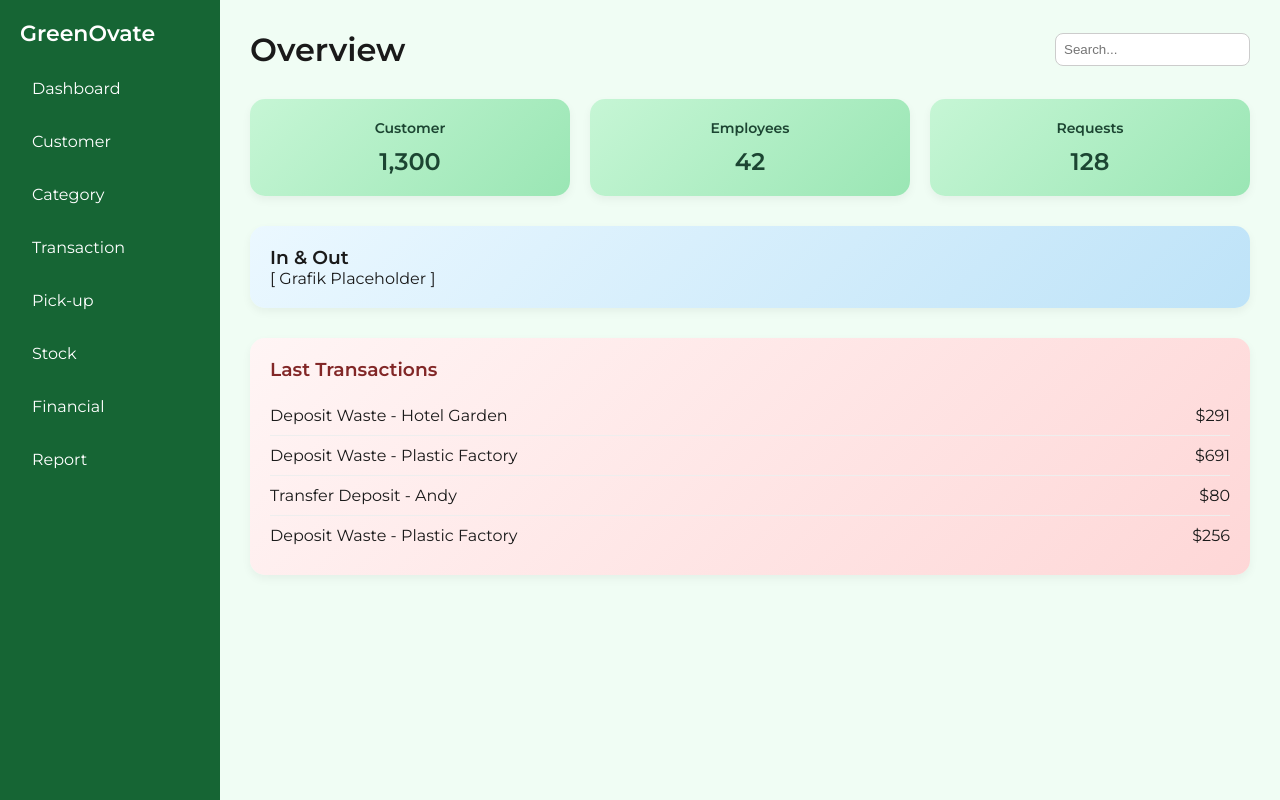
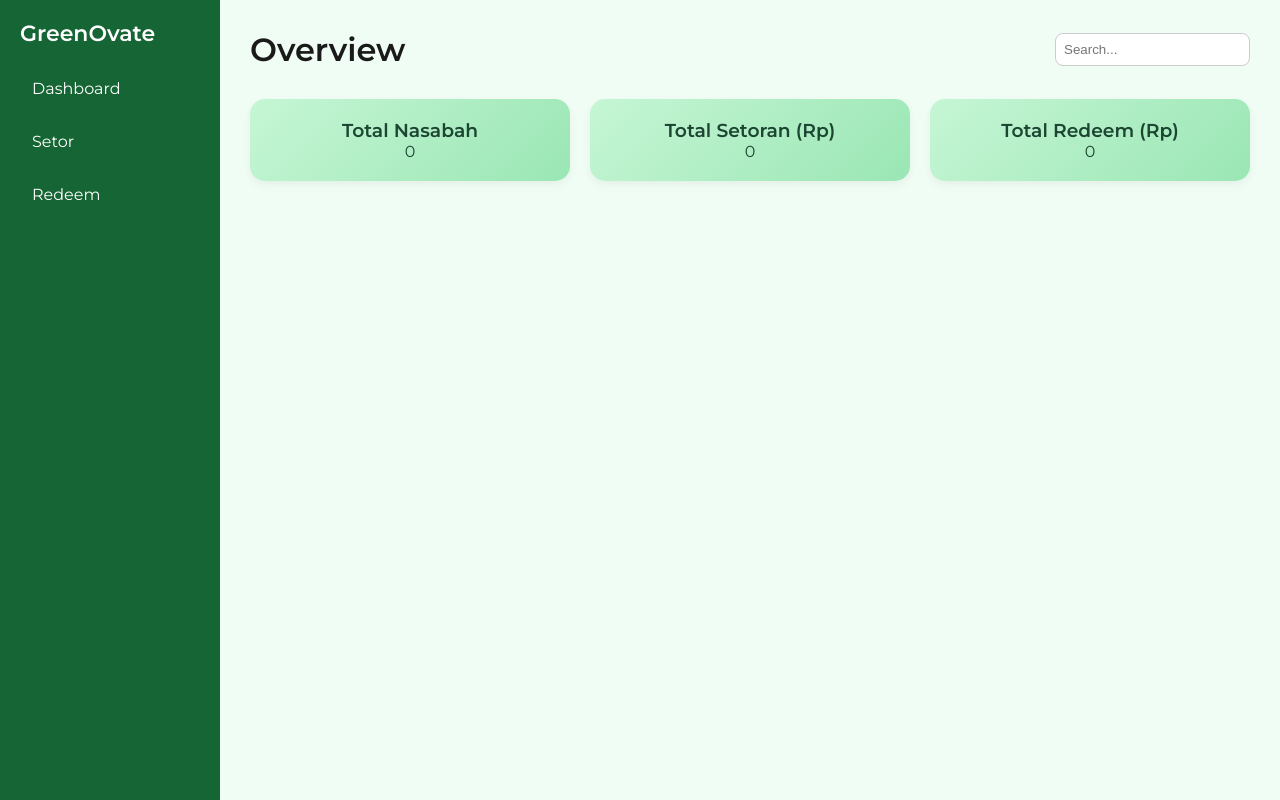
Before and after one commit to DimasRizky21/BankSampah, a PHP site: page /admin-dashboard.html in a window 1280 px wide. Run offline with PHP 8.4, Linux system fonts and the light colour scheme.

Commit message:
redisign dashboard admin

```diff
--- a/admin-dashboard.html
+++ b/admin-dashboard.html
@@ -1,10 +1,10 @@
 <!DOCTYPE html>
 <html lang="en">
 <head>
-  <meta charset="UTF-8">
-  <meta name="viewport" content="width=device-width, initial-scale=1.0">
+  <meta charset="UTF-8" />
+  <meta name="viewport" content="width=device-width, initial-scale=1.0" />
   <title>GreenOvate Admin Dashboard</title>
-  <link href="https://fonts.googleapis.com/css2?family=Montserrat:wght@400;600&display=swap" rel="stylesheet">
+  <link href="https://fonts.googleapis.com/css2?family=Montserrat:wght@400;600&display=swap" rel="stylesheet" />
   <style>
     * {
       box-sizing: border-box;
@@ -30,14 +30,14 @@
       margin-bottom: 20px;
     }
     .sidebar nav a {
-      display: flex;
-      align-items: center;
+      display: block;
       padding: 12px;
       margin-bottom: 10px;
       text-decoration: none;
       color: #ffffff;
       border-radius: 8px;
       transition: 0.3s;
+      cursor: pointer;
     }
     .sidebar nav a:hover {
       background-color: #1b7c4d;
@@ -67,39 +67,24 @@
       text-align: center;
       color: #1c4532;
     }
-    .card h3 {
-      font-size: 14px;
-      margin-bottom: 10px;
-    }
-    .card p {
-      font-size: 24px;
-      font-weight: bold;
-    }
-    .chart {
-      background: linear-gradient(135deg, #ebf8ff, #bee3f8);
+    .chart, .transactions {
+      background: #fff;
       padding: 20px;
       border-radius: 15px;
       box-shadow: 0 4px 10px rgba(0,0,0,0.05);
       margin-bottom: 30px;
     }
-    .transactions {
-      background: linear-gradient(135deg, #fff5f5, #fed7d7);
-      padding: 20px;
-      border-radius: 15px;
-      box-shadow: 0 4px 10px rgba(0,0,0,0.05);
+    .transactions h3, .chart h3 {
+      margin-bottom: 15px;
     }
-    .transactions h3 {
-      margin-bottom: 15px;
-      color: #822727;
+    table {
+      width: 100%;
+      border-collapse: collapse;
+      margin-top: 10px;
     }
-    .transaction {
-      display: flex;
-      justify-content: space-between;
-      padding: 10px 0;
-      border-bottom: 1px solid #eee;
-    }
-    .transaction:last-child {
-      border-bottom: none;
+    th, td {
+      padding: 10px;
+      border: 1px solid #ccc;
     }
   </style>
 </head>
@@ -107,18 +92,15 @@
   <aside class="sidebar">
     <h2>GreenOvate</h2>
     <nav>
-      <a href="#">Dashboard</a>
-      <a href="#">Customer</a>
-      <a href="#">Category</a>
-      <a href="#">Transaction</a>
-      <a href="#">Pick-up</a>
-      <a href="#">Stock</a>
-      <a href="#">Financial</a>
-      <a href="#">Report</a>
+      <a onclick="showPage('dashboard')">Dashboard</a>
+      <a onclick="showPage('setor')">Setor</a>
+      <a onclick="showPage('redeem')">Redeem</a>
     </nav>
   </aside>
 
   <main class="main">
+    <!-- Dashboard Page -->
+  <div id="dashboard" class="page">
     <div class="header">
       <h1>Overview</h1>
       <input type="text" placeholder="Search..." style="padding: 8px; border-radius: 8px; border: 1px solid #ccc;">
@@ -126,43 +108,107 @@
 
     <div class="cards">
       <div class="card">
-        <h3>Customer</h3>
-        <p>1,300</p>
+        <h3>Total Nasabah</h3>
+        <p id="total-nasabah">0</p>
       </div>
       <div class="card">
-        <h3>Employees</h3>
-        <p>42</p>
+        <h3>Total Setoran (Rp)</h3>
+        <p id="total-setor">0</p>
       </div>
       <div class="card">
-        <h3>Requests</h3>
-        <p>128</p>
+        <h3>Total Redeem (Rp)</h3>
+        <p id="total-redeem">0</p>
       </div>
     </div>
+  </div>
 
-    <div class="chart">
-      <h3>In & Out</h3>
-      <p>[ Grafik Placeholder ]</p>
+    <!-- Setor Page -->
+    <div id="setor" class="page" style="display: none;">
+      <h2>Data Setor</h2>
+      <table>
+        <thead style="background-color: #c6f6d5;">
+          <tr>
+            <th>Nama Nasabah</th>
+            <th>Jenis Sampah</th>
+            <th>Berat (kg)</th>
+            <th>Harga per Kg (Rp)</th>
+            <th>Total (Rp)</th>
+            <th>Tanggal</th>
+          </tr>
+        </thead>
+        <tbody>
+          <tr>
+            <td>Budi Santoso</td>
+            <td>Plastik</td>
+            <td>3.5</td>
+            <td>1.000</td>
+            <td>3.500</td>
+            <td>2025-07-12</td>
+          </tr>
+          <tr>
+            <td>Ani Wulandari</td>
+            <td>Kertas</td>
+            <td>2.0</td>
+            <td>500</td>
+            <td>1.000</td>
+            <td>2025-07-12</td>
+          </tr>
+          <tr>
+            <td>Hasan Fadillah</td>
+            <td>Logam</td>
+            <td>1.5</td>
+            <td>2.000</td>
+            <td>3.000</td>
+            <td>2025-07-12</td>
+          </tr>
+        </tbody>
+      </table>
     </div>
 
-    <div class="transactions">
-      <h3>Last Transactions</h3>
-      <div class="transaction">
-        <span>Deposit Waste - Hotel Garden</span>
-        <span>$291</span>
-      </div>
-      <div class="transaction">
-        <span>Deposit Waste - Plastic Factory</span>
-        <span>$691</span>
-      </div>
-      <div class="transaction">
-        <span>Transfer Deposit - Andy</span>
-        <span>$80</span>
-      </div>
-      <div class="transaction">
-        <span>Deposit Waste - Plastic Factory</span>
-        <span>$256</span>
-      </div>
+
+      <!-- Redeem Page -->
+    <div id="redeem" class="page" style="display: none;">
+      <h2>Data Redeem</h2>
+      <table>
+        <thead style="background-color: #fed7d7;">
+          <tr>
+            <th>Nama Nasabah</th>
+            <th>Nominal (Rp)</th>
+            <th>Tanggal</th>
+            <th>Status</th>
+          </tr>
+        </thead>
+        <tbody>
+          <tr>
+            <td>Rina Kartika</td>
+            <td>50.000</td>
+            <td>2025-07-11</td>
+            <td>Diterima</td>
+          </tr>
+          <tr>
+            <td>Dedi Maulana</td>
+            <td>75.000</td>
+            <td>2025-07-10</td>
+            <td>Diproses</td>
+          </tr>
+          <tr>
+            <td>Sri Wahyuni</td>
+            <td>100.000</td>
+            <td>2025-07-09</td>
+            <td>Diterima</td>
+          </tr>
+        </tbody>
+      </table>
     </div>
+
   </main>
+
+  <script>
+    function showPage(id) {
+      const pages = document.querySelectorAll('.page');
+      pages.forEach(page => page.style.display = 'none');
+      document.getElementById(id).style.display = 'block';
+    }
+  </script>
 </body>
 </html>
--- a/index.php
+++ b/index.php
@@ -338,7 +338,7 @@ if (!$koneksi) {
           <a href="#">Informasi</a>
           <a href="#">Layanan</a>
         </nav>
-        <a href="login.html" class="btn-masuk">MASUK</a>
+        <a href="login.php" class="btn-masuk">MASUK</a>
       </div>
     </header>
 
--- a/login.php
+++ b/login.php
@@ -1,10 +1,4 @@
-<?php
 
-require 'index.php';
-
-
-
-?>
 <!DOCTYPE html>
 <html lang="id">
   <head>
```
